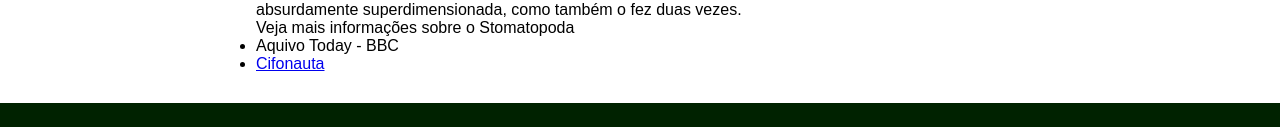
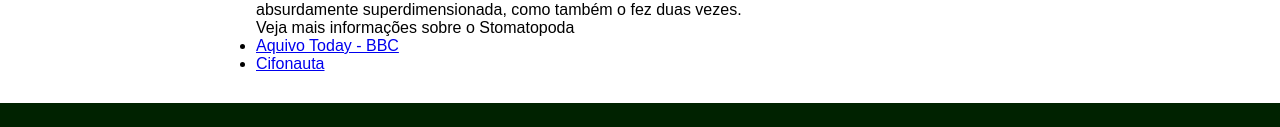
Before and after one commit to thercistenesPereira/get-to-know-the-stomatopoda, a website: page index.html in a window 1280 px wide. Shown: the part 2313-2440 px from the top of the page. Drawn offline with Linux system fonts and the light colour scheme.

Commit message:
Consertado segunda lista não ordenada que estava com link quebrado

```diff
--- a/index.html
+++ b/index.html
@@ -74,7 +74,7 @@
             <p class="indent">E há outra camada desconcertante de complexidade: os r<strong>eceptores que detectam as cores vermelho a violeta </strong>estão conectados a nervos diferentes daqueles que detectam UV, e ambos os fluxos levam a diferentes partes do cérebro. O camarão mantis não apenas desenvolveu uma maneira de ver absurdamente superdimensionada, como também o fez duas vezes.</p>
             <p>Veja mais informações sobre o Stomatopoda</p>
             <ul>
-                <li><a href="https://archive.is/20120527055517/www.bbc.co.uk/nature/blueplanet/factfiles/crustaceans/mantis_shrimp_bg.shtml" target="_blank" ></a>Aquivo Today - BBC</li>
+                <li><a href="https://archive.is/20120527055517/www.bbc.co.uk/nature/blueplanet/factfiles/crustaceans/mantis_shrimp_bg.shtm" target="_blank" >Aquivo Today - BBC</a></li>
                 <li><a href="http://cifonauta.cebimar.usp.br/taxon/stomatopoda/" target="_blank">Cifonauta</a></li>
             </ul>
         </section>
```
